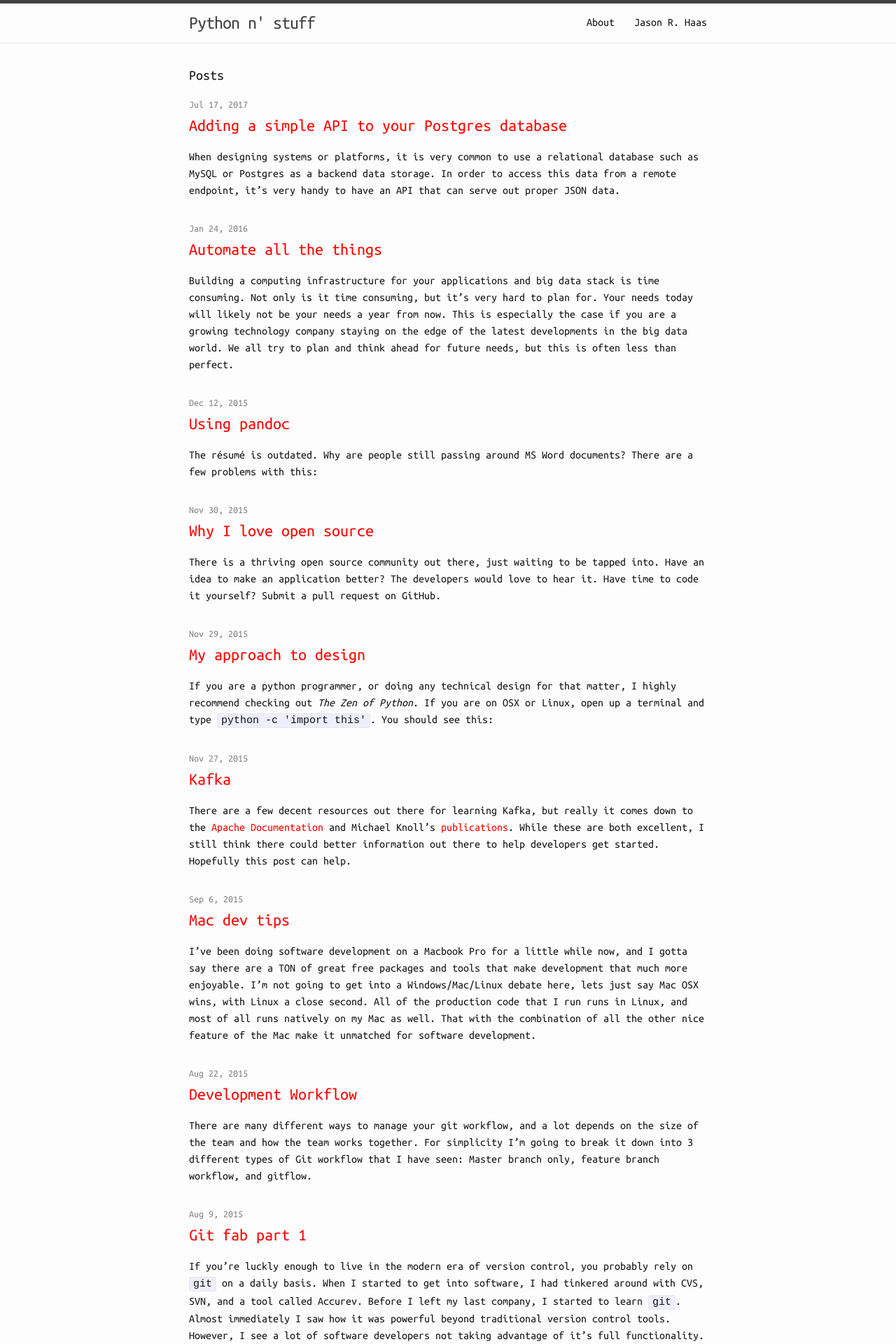
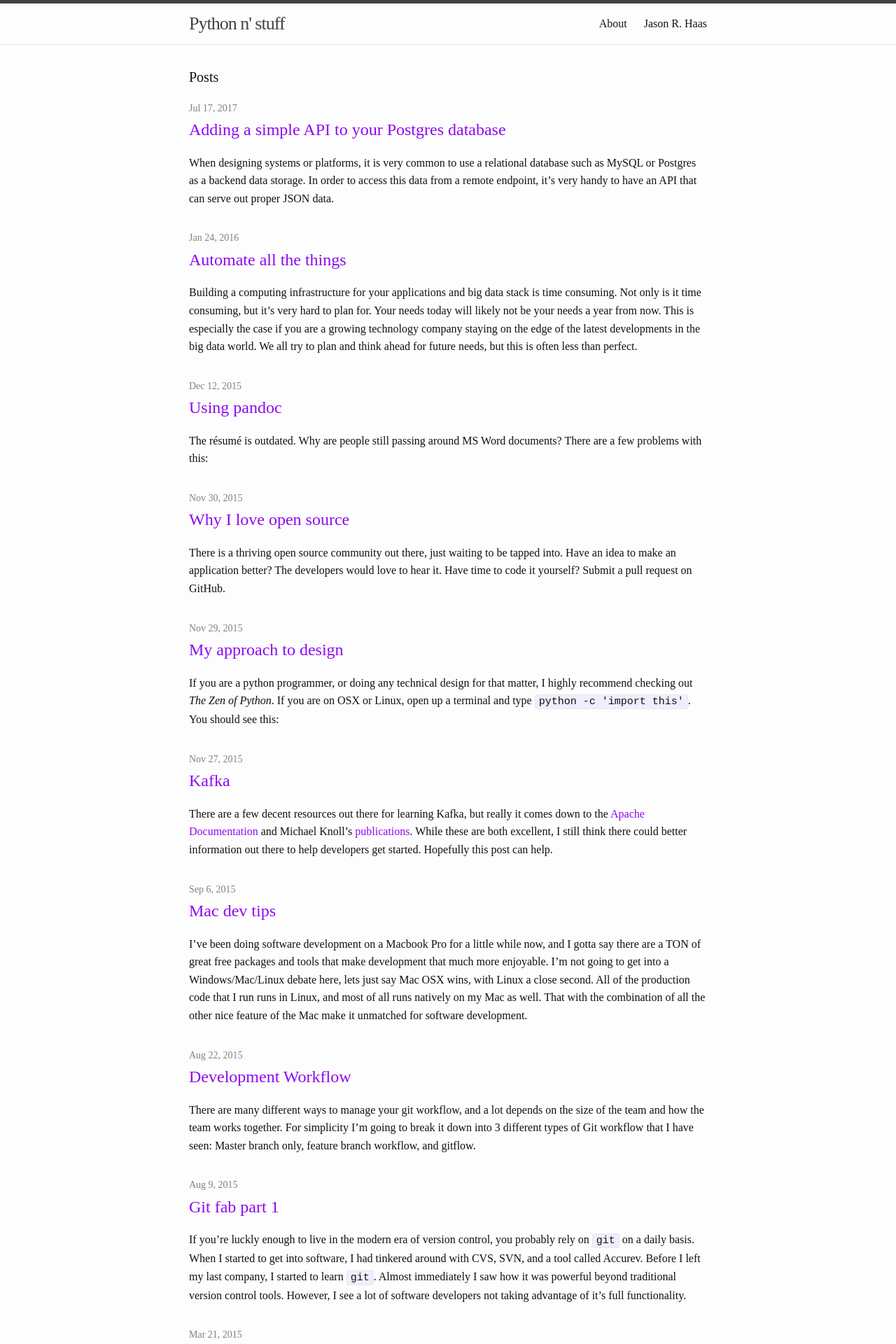
Before and after one commit to jasonrhaas/jasonrhaas.github.io, a Jekyll site: the page built from index.md, in a window 1280 px wide. Shown: the top 1920 px of the page at 70% size. Built offline with Jekyll 4.4.1, drawn with Linux system fonts in a browser that asks for light colours.

Commit message:
Change colors a bit

```diff
--- a/assets/main.scss
+++ b/assets/main.scss
@@ -5,12 +5,12 @@
 // Define defaults for each variable.
 
 // $base-font-family: "Ubuntu Mono", "Helvetica Neue", Helvetica, Arial, sans-serif !default;
-$base-font-family: "Ubuntu Mono";
+$base-font-family: "Ubuntu";
 $base-font-size:   16px !default;
 $base-font-weight: 400 !default;
 $small-font-size:  $base-font-size * 0.875 !default;
-$base-line-height: 1.5 !default;
+$base-line-height: 1.6 !default;
 
-$brand-color: red;
+$brand-color: #8f09ef;
 
 @import "minima";
```
